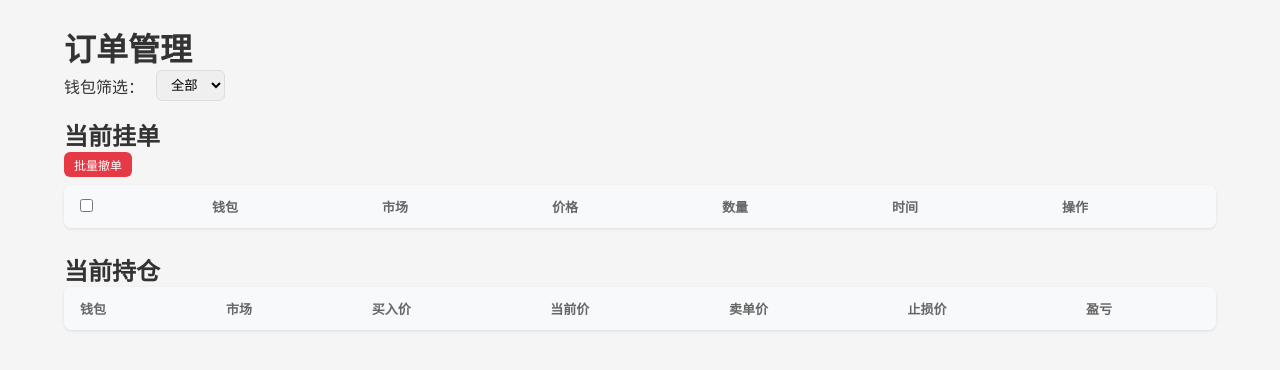
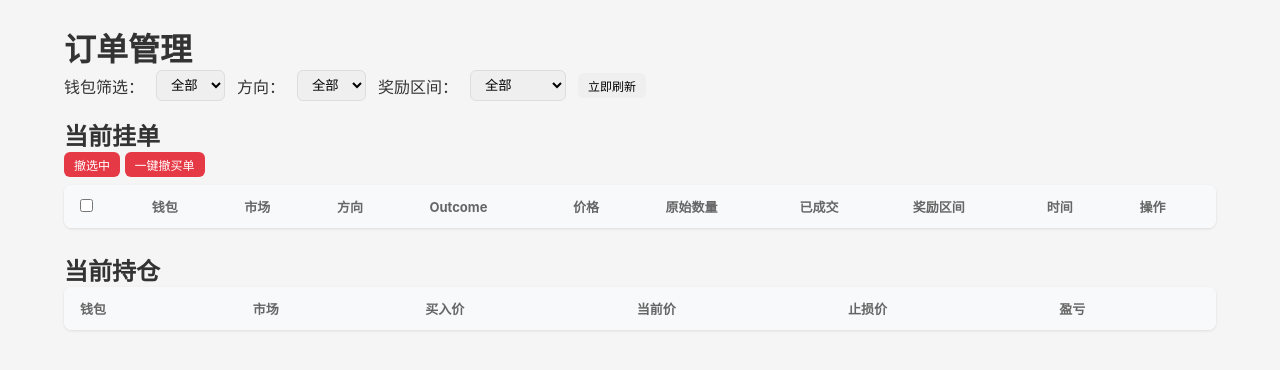
Before and after one commit to VMInsideVM/poly-marketmaker, a Flask app: template web/templates/orders.html in a window 1280 px wide. Shown: the part 56-426 px from the top of the page. Run offline with Flask 3, Linux system fonts and the light colour scheme; the template is opened without the code that fills it, so the values that code supplies are empty.

Commit message:
feat: orders page live API data, scoring, filters, sort, batch buttons

```diff
--- a/web/templates/orders.html
+++ b/web/templates/orders.html
@@ -7,104 +7,134 @@
   <select id="wallet-filter" onchange="refreshOrders()">
     <option value="">全部</option>
   </select>
+  <label>方向：</label>
+  <select id="side-filter" onchange="renderOrders()">
+    <option value="">全部</option><option value="BUY">买</option><option value="SELL">卖</option>
+  </select>
+  <label>奖励区间：</label>
+  <select id="scoring-filter" onchange="renderOrders()">
+    <option value="">全部</option><option value="1">在区间</option><option value="0">不在区间</option>
+  </select>
+  <button class="btn btn-sm" onclick="refreshOrders()">立即刷新</button>
 </div>
+
+<div id="orders-error" class="loss" style="display:none;"></div>
 
 <h2>当前挂单</h2>
 <div class="batch-controls">
-    <button class="btn btn-sm btn-danger" onclick="cancelSelected()">批量撤单</button>
+  <button class="btn btn-sm btn-danger" onclick="cancelSelected()">撤选中</button>
+  <button class="btn btn-sm btn-danger" onclick="cancelAllBuys()">一键撤买单</button>
 </div>
 <table class="data-table">
-    <thead>
-        <tr>
+  <thead><tr>
     <th><input type="checkbox" id="select-all" onchange="toggleAll(this)"></th>
-            <th>钱包</th><th>市场</th><th>价格</th><th>数量</th><th>时间</th><th>操作</th>
-        </tr>
-    </thead>
+    <th>钱包</th><th>市场</th><th>方向</th><th>Outcome</th>
+    <th onclick="sortBy('price')">价格</th>
+    <th onclick="sortBy('original_size')">原始数量</th>
+    <th>已成交</th>
+    <th onclick="sortBy('scoring')">奖励区间</th>
+    <th onclick="sortBy('created_at')">时间</th><th>操作</th>
+  </tr></thead>
   <tbody id="orders-body"></tbody>
 </table>
 
 <h2>当前持仓</h2>
 <table class="data-table">
-    <thead>
-        <tr>
-            <th>钱包</th><th>市场</th><th>买入价</th><th>当前价</th>
-            <th>卖单价</th><th>止损价</th><th>盈亏</th>
-        </tr>
-    </thead>
+  <thead><tr><th>钱包</th><th>市场</th><th>买入价</th><th>当前价</th>
+  <th>止损价</th><th>盈亏</th></tr></thead>
   <tbody id="positions-body"></tbody>
 </table>
 {% endblock %}
 
 {% block scripts %}
 <script>
-function getFilter() {
-    return document.getElementById('wallet-filter').value;
-}
+let _orders = [], _sortKey = 'created_at', _sortDir = -1;
+function getFilter(){return document.getElementById('wallet-filter').value;}
 
-function refreshOrders() {
-    const wallet = getFilter();
-    const qs = wallet ? `?wallet=${wallet}` : '';
-
-    fetch(`/api/orders${qs}`).then(r => r.json()).then(orders => {
-        document.getElementById('orders-body').innerHTML = orders.map(o => `
-            <tr>
-                <td><input type="checkbox" class="order-check" value="${o.order_id}"></td>
-                <td title="${o.wallet}">${o.wallet.slice(0,6)}...${o.wallet.slice(-4)}</td>
-                <td>${o.market_name}</td>
-                <td>${o.price.toFixed(4)}</td>
-                <td>${o.size}</td>
-                <td>${new Date(o.created_at * 1000).toLocaleString('zh-CN')}</td>
-                <td><button class="btn btn-sm btn-danger" onclick="cancelOrder('${o.order_id}')">撤单</button></td>
-            </tr>
-        `).join('');
+function refreshOrders(){
+  const w = getFilter(); const qs = w ? `?wallet=${w}` : '';
+  fetch(`/api/orders${qs}`).then(r=>r.json()).then(d=>{
+    _orders = d.orders || [];
+    const eb = document.getElementById('orders-error');
+    if (d.errors && d.errors.length){
+      eb.style.display='block';
+      eb.textContent = '部分钱包拉取失败: ' + d.errors.map(e=>`${e.wallet.slice(0,8)}(${e.msg})`).join('; ');
+    } else { eb.style.display='none'; }
+    renderOrders();
   });
-
-    fetch(`/api/positions${qs}`).then(r => r.json()).then(positions => {
-        document.getElementById('positions-body').innerHTML = positions.map(p => `
-            <tr>
-                <td title="${p.wallet}">${p.wallet.slice(0,6)}...${p.wallet.slice(-4)}</td>
-                <td>${p.market_name}</td>
-                <td>${p.buy_price.toFixed(4)}</td>
-                <td>${p.current_price != null ? p.current_price.toFixed(4) : '-'}</td>
-                <td>${p.buy_price.toFixed(4)}</td>
-                <td>${p.stop_price != null ? p.stop_price.toFixed(4) : '-'}</td>
-                <td class="${(p.pnl || 0) >= 0 ? 'profit' : 'loss'}">${(p.pnl || 0).toFixed(2)}</td>
-            </tr>
-        `).join('');
+  fetch(`/api/positions${qs}`).then(r=>r.json()).then(ps=>{
+    document.getElementById('positions-body').innerHTML = ps.map(p=>`
+      <tr><td title="${p.wallet}">${p.wallet.slice(0,6)}...${p.wallet.slice(-4)}</td>
+      <td>${p.market_name}</td><td>${(p.buy_price||0).toFixed(4)}</td>
+      <td>${p.current_price!=null?p.current_price.toFixed(4):'-'}</td>
+      <td>${p.stop_price!=null?p.stop_price.toFixed(4):'-'}</td>
+      <td class="${(p.pnl||0)>=0?'profit':'loss'}">${(p.pnl||0).toFixed(2)}</td></tr>`).join('');
   });
 }
 
-function cancelOrder(orderId) {
-    if (!confirm('确定撤销该订单？')) return;
-    fetch(`/api/orders/${orderId}/cancel`, {method: 'POST'}).then(() => refreshOrders());
+function sortBy(k){ _sortDir = (_sortKey===k)? -_sortDir : 1; _sortKey=k; renderOrders(); }
+
+function renderOrders(){
+  const sf = document.getElementById('side-filter').value;
+  const cf = document.getElementById('scoring-filter').value;
+  let rows = _orders.filter(o=>{
+    if (sf && o.side!==sf) return false;
+    if (cf==='1' && o.scoring!==true) return false;
+    if (cf==='0' && o.scoring!==false) return false;
+    return true;
+  });
+  rows.sort((a,b)=>{
+    const x=a[_sortKey], y=b[_sortKey];
+    return ((x>y)-(x<y))*_sortDir;
+  });
+  document.getElementById('orders-body').innerHTML = rows.map(o=>`
+    <tr><td><input type="checkbox" class="order-check"
+        data-id="${o.order_id}" data-wallet="${o.wallet}"></td>
+    <td title="${o.wallet}">${o.wallet.slice(0,6)}...${o.wallet.slice(-4)}</td>
+    <td>${o.market||''}</td><td>${o.side}</td><td>${o.outcome||''}</td>
+    <td>${(o.price||0).toFixed(4)}</td><td>${o.original_size}</td>
+    <td>${o.size_matched}</td>
+    <td>${o.side==='BUY' ? (o.scoring===true?'✓':(o.scoring===false?'✗':'?')) : '—'}</td>
+    <td>${o.created_at? new Date(o.created_at*1000).toLocaleString('zh-CN'):'-'}</td>
+    <td><button class="btn btn-sm btn-danger"
+        onclick="cancelOne('${o.order_id}','${o.wallet}')">撤单</button></td></tr>`).join('');
 }
 
-function toggleAll(checkbox) {
-    document.querySelectorAll('.order-check').forEach(c => c.checked = checkbox.checked);
+function toggleAll(c){document.querySelectorAll('.order-check').forEach(x=>x.checked=c.checked);}
+
+function _selected(){
+  return [...document.querySelectorAll('.order-check:checked')]
+    .map(c=>({order_id:c.dataset.id, wallet:c.dataset.wallet}));
+}
+function cancelSelected(){
+  const items=_selected();
+  if(!items.length){alert('请先勾选要撤销的订单');return;}
+  if(!confirm(`确定撤销 ${items.length} 笔订单？`))return;
+  fetch('/api/orders/cancel-batch',{method:'POST',
+    headers:{'Content-Type':'application/json'},
+    body:JSON.stringify({orders:items})}).then(()=>refreshOrders());
+}
+function cancelOne(id,wallet){
+  if(!confirm('确定撤销该订单？'))return;
+  fetch('/api/orders/cancel-batch',{method:'POST',
+    headers:{'Content-Type':'application/json'},
+    body:JSON.stringify({orders:[{order_id:id,wallet:wallet}]})}).then(()=>refreshOrders());
+}
+function cancelAllBuys(){
+  const w=getFilter();
+  if(!confirm('确定撤销'+(w?'该钱包':'全部钱包')+'所有买单？（保留止盈卖单）'))return;
+  fetch('/api/orders/cancel-all-buys',{method:'POST',
+    headers:{'Content-Type':'application/json'},
+    body:JSON.stringify({wallet:w||null})}).then(()=>refreshOrders());
 }
 
-function cancelSelected() {
-    const ids = [...document.querySelectorAll('.order-check:checked')].map(c => c.value);
-    if (!ids.length) { alert('请先勾选要撤销的订单'); return; }
-    if (!confirm(`确定撤销 ${ids.length} 笔订单？`)) return;
-    fetch('/api/orders/cancel-batch', {
-        method: 'POST',
-        headers: {'Content-Type': 'application/json'},
-        body: JSON.stringify({order_ids: ids}),
-    }).then(() => refreshOrders());
-}
-
-fetch('/api/wallets').then(r => r.json()).then(wallets => {
-    const select = document.getElementById('wallet-filter');
-    wallets.forEach(w => {
-        const opt = document.createElement('option');
-        opt.value = w.address;
-        opt.textContent = `${w.address.slice(0,6)}...${w.address.slice(-4)}`;
-        select.appendChild(opt);
+fetch('/api/wallets').then(r=>r.json()).then(ws=>{
+  const s=document.getElementById('wallet-filter');
+  ws.forEach(w=>{const o=document.createElement('option');
+    o.value=w.address;o.textContent=`${w.address.slice(0,6)}...${w.address.slice(-4)}`;
+    s.appendChild(o);});
 });
-});
-
 refreshOrders();
-setInterval(refreshOrders, 5000);
+setInterval(refreshOrders, 10000);
 </script>
 {% endblock %}
```
Lines whose indentation alone changed are shown as unchanged.
